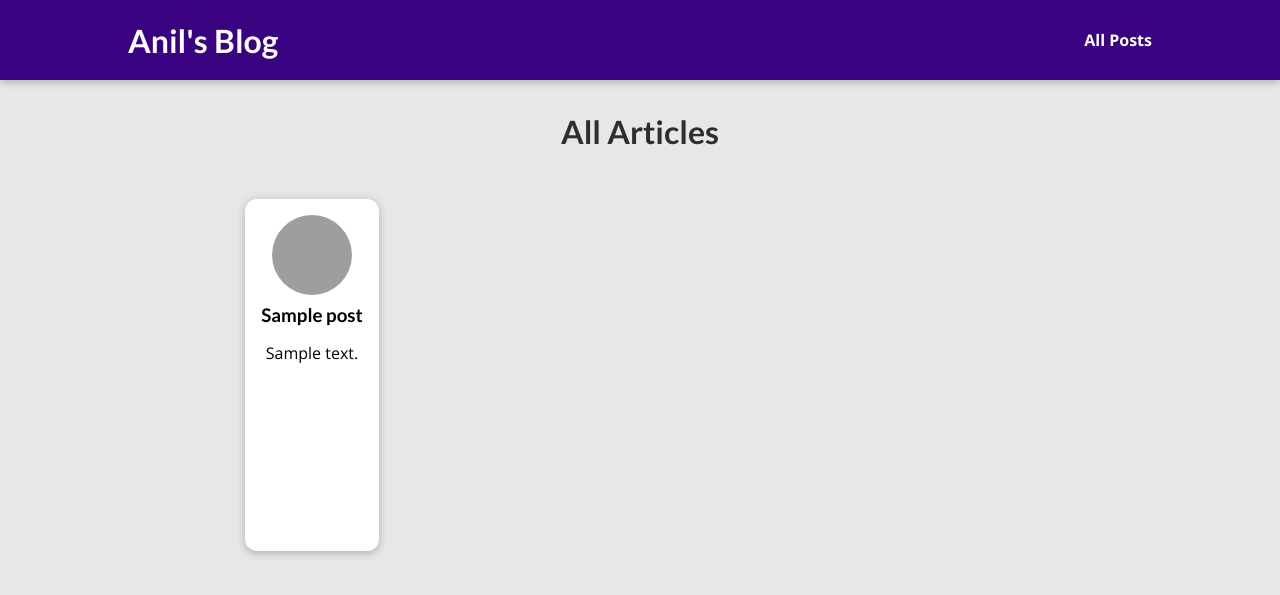
After one commit to anilvermaspeaks/Django-blog, a Django app: template my_blog/blog/templates/blog/all-post.html in a window 1280 px wide. The commit adds this page. Shown: the top 595 px of the page. Run offline with Django 4.2, Linux system fonts and the light colour scheme; the template is opened without the code that fills it: most values are stand-ins (such as "Sample title", 1, 10 or a date in 2020); grey boxes are pictures that could not be loaded.

Commit message:
added posts and post details pages with static data

```diff
--- /dev/null
+++ b/my_blog/blog/static/blog/all-posts.css
@@ -0,0 +1,43 @@
+body {
+    background-color: #e7e7e7;
+  }
+
+  #main-navigation {
+    background-color: #390281;
+    box-shadow: 0 2px 8px rgba(0, 0, 0, 0.25);
+  }
+
+  #all-posts {
+    margin: 7rem auto;
+    width: 90%;
+    max-width: 60rem;
+  }
+
+  #all-posts h2 {
+    text-align: center;
+    font-size: 2rem;
+    color: #2e2e2e;
+    margin: 3rem 0;
+  }
+
+  ul {
+    list-style: none;
+    margin: 0;
+    padding: 0;
+    display: grid;
+    grid-template-columns: repeat(auto-fill, minmax(17rem, 1fr));
+    gap: 1.5rem;
+  }
+
+  .post img {
+    width: 7rem;
+    height: 7rem;
+  }
+
+  .post a {
+    height: 22rem;
+    transform-origin: center;
+    box-shadow: 0 2px 8px rgba(0, 0, 0, 0.25);
+    border-radius: 12px;
+    background-color: white;
+  }
--- /dev/null
+++ b/my_blog/blog/static/blog/post.css
@@ -0,0 +1,43 @@
+.post {
+    display: flex;
+    flex-direction: column;
+    align-items: center;
+    text-align: center;
+  }
+
+  .post a {
+    text-decoration: none;
+    color: black;
+    transition: all 0.2s ease;
+    padding: 1rem;
+  }
+
+  .post a:hover,
+  .post a:active {
+    transform: scale(1.1);
+    background-color: #390281;
+    color: white;
+  }
+
+  .post img {
+    width: 5rem;
+    height: 5rem;
+    object-fit: cover;
+    border-radius: 50%;
+  }
+
+  .post h3 {
+    margin: 0.25rem 0;
+  }
+
+  .post time {
+    color: #666666;
+    margin: 0.25rem;
+    font-style: italic;
+    font-size: 0.85rem;
+  }
+
+  .post:hover time,
+  .post:active time {
+    color: white;
+  }
--- /dev/null
+++ b/my_blog/blog/templates/blog/all-post.html
@@ -0,0 +1,27 @@
+{% extends 'base.html' %}
+{% load static %}
+{% block title %}
+  All Articles
+{% endblock %}
+{% block css_files %}
+<link rel="stylesheet" href="{% static "blog/all-posts.css" %}"/>
+<link rel="stylesheet" href="{% static "blog/post.css" %}"/>
+{% endblock %}
+
+
+{% block content %}
+<section id="all-posts">
+
+<h2>All Articles</h2>
+
+<ul>
+    {% for post in all_posts %}
+        {% include "blog/includes/post.html" %}
+    {% endfor %}
+
+</ul>
+
+
+</section>
+
+{% endblock %}
--- /dev/null
+++ b/my_blog/blog/templates/blog/includes/post.html
@@ -0,0 +1,12 @@
+{% load static %}
+<li>
+  <article class="post">
+    <a href="{% url 'post_detail' post.slug %}">
+      <img src="{% static "blog/images/"|add:post.image %}" alt={{post.title}} />
+      <div class="post__content">
+        <h3>{{post.title}}</h3>
+        <p>{{post.excerpt}}</p>
+      </div>
+    </a>
+  </article>
+</li>
--- a/my_blog/templates/base.html
+++ b/my_blog/templates/base.html
@@ -14,6 +14,12 @@
     {% endblock  %}
 </head>
 <body>
+    <header id="main-navigation">
+        <h1><a href="{% url 'home-page' %}">Anil's Blog</a></h1>
+        <nav>
+          <a href="{% url 'posts' %}">All Posts</a>
+        </nav>
+      </header>
     {% block content  %}
 
     {% endblock  %}
```
Also changed, not shown: my_blog/blog/static/blog/post-detail.css (added, +62 -0 lines), my_blog/blog/templates/blog/index.html (+5 -17 lines), my_blog/blog/templates/blog/post-detail.html (added, +28 -0 lines), my_blog/blog/views.py (+78 -5 lines), my_blog/templates/404.html (added, +10 -0 lines).
